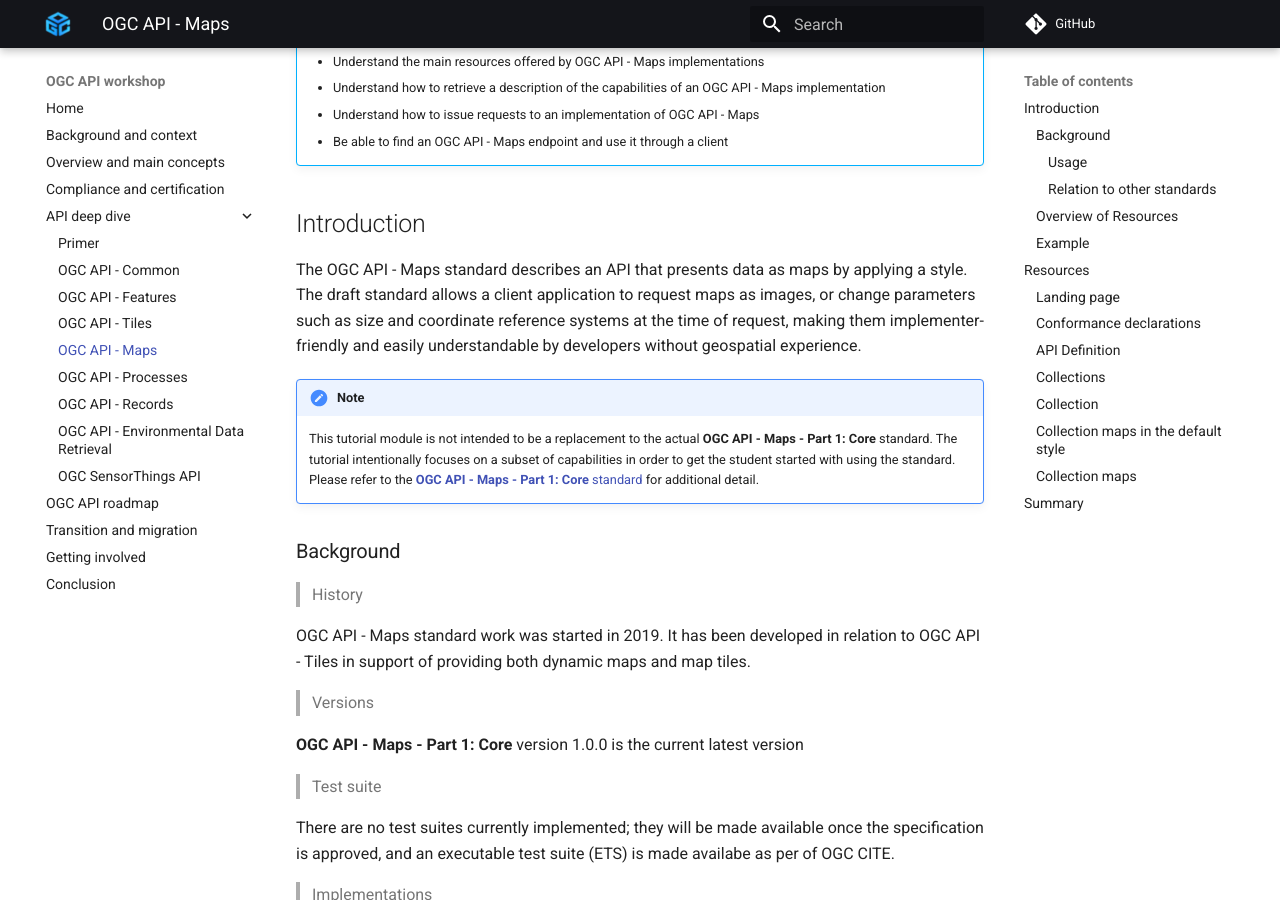
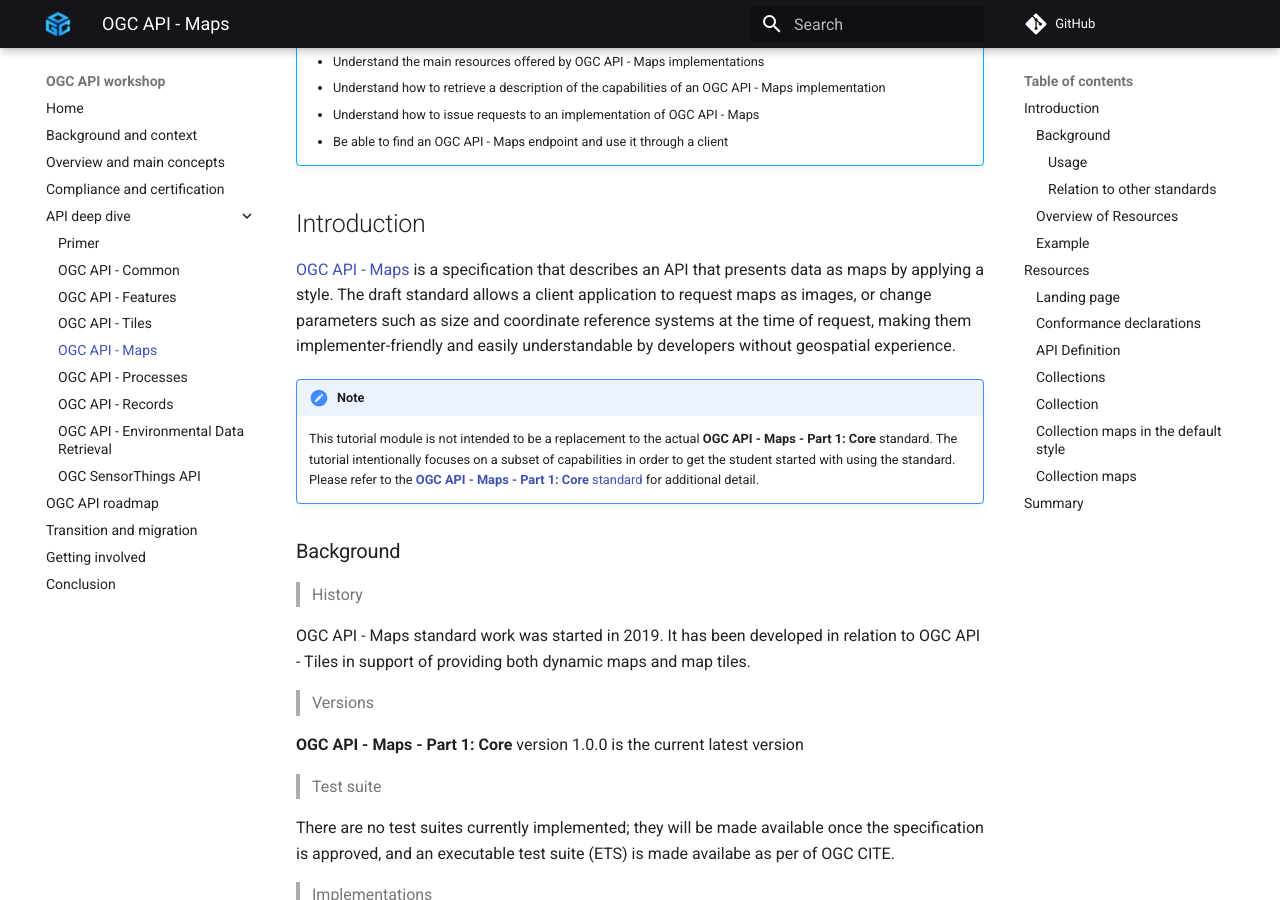
Before and after one commit to opengeospatial/ogcapi-workshop, an MkDocs documentation site: the page built from workshop/content/docs/api-deep-dive/maps.md, in a window 1280 px wide and 900 px high, scrolled down 369 px. Built offline with MkDocs 1.6.1 and Material for MkDocs 9.7.7, drawn with Linux system fonts in a browser that asks for light colours; comment, search, counter and statistics services are not loaded.

Commit message:
- updated wording to harmonise with other Standards

```diff
--- a/workshop/content/docs/api-deep-dive/maps.md
+++ b/workshop/content/docs/api-deep-dive/maps.md
@@ -20,7 +20,7 @@ title: OGC API - Maps
 
 ## Introduction
 
-The OGC API - Maps standard describes an API that presents data as maps by applying a
+[OGC API - Maps](https://ogcapi.ogc.org/maps) is a specification that describes an API that presents data as maps by applying a
 style.  The draft standard allows a client application to request maps as images, or change
 parameters such as size and coordinate reference systems at the time of request, making them
 implementer-friendly and easily understandable by developers without geospatial experience.
```
